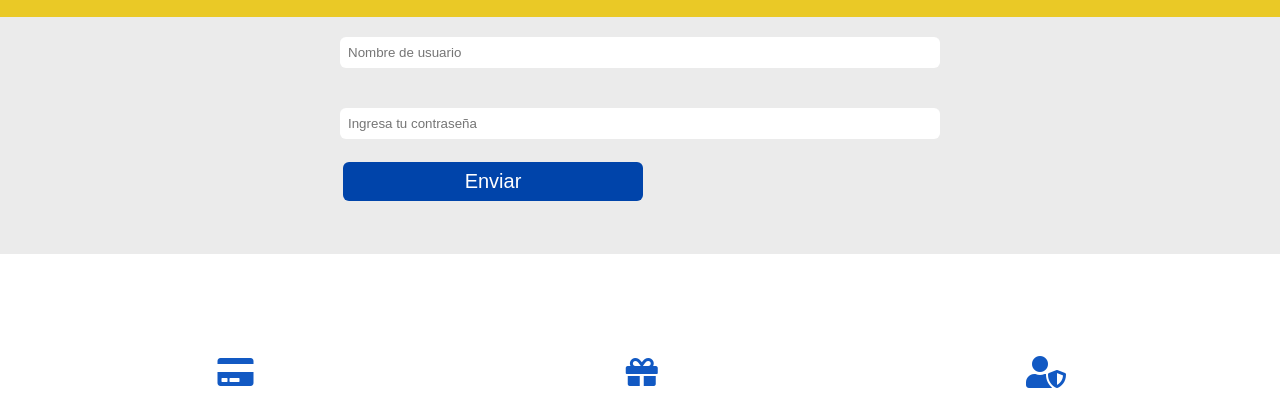
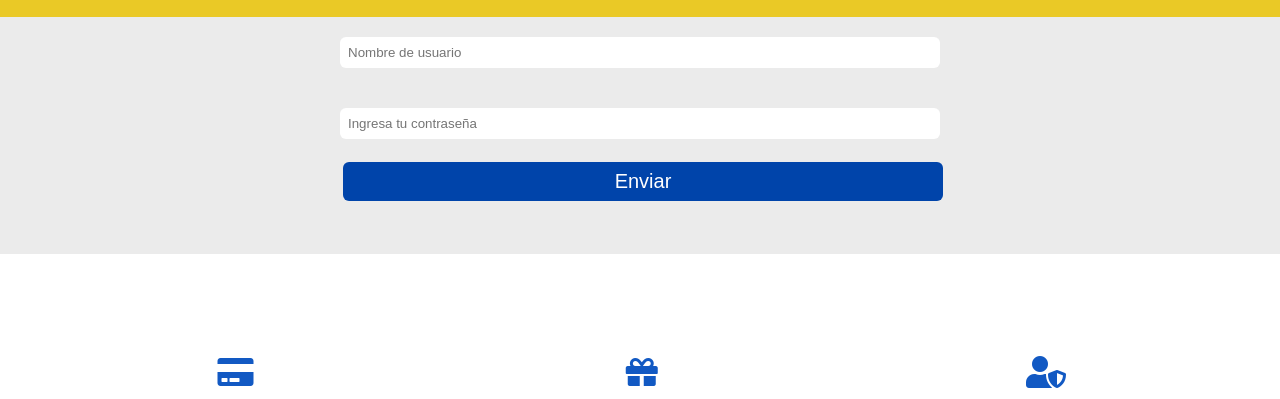
Before and after one commit to NicoNovikov/proyecto-mercado-liebre, a website: page views/login.html in a window 1280 px wide. Shown: the part 131-530 px from the top of the page. Drawn offline with Linux system fonts and the light colour scheme; files that its build step writes are made by us from their sources; files whose address does not match are found by name.

Commit message:
Ajuste boton enviar login

```diff
--- a/public/css/styles.css
+++ b/public/css/styles.css
@@ -379,11 +379,13 @@ footer section:hover .icon {
         justify-content: space-between;
         align-items: center;
     }
-
     .enviar,
-.borrar {
+    .borrar {
     width: 50%;
     margin: 3px;
+}
+.form-login .enviar {
+    width: 100%;
 }
     .main-header-top-bar {
     display: flex;
```
